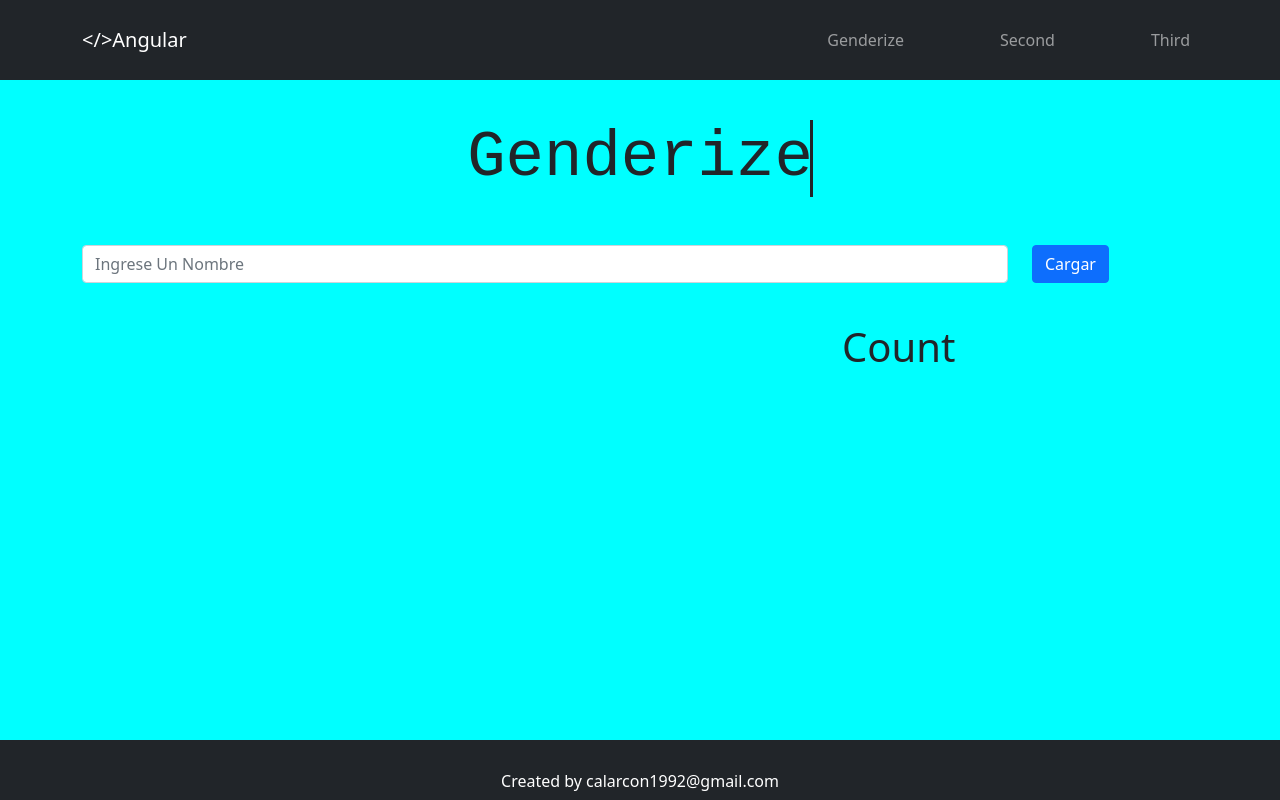
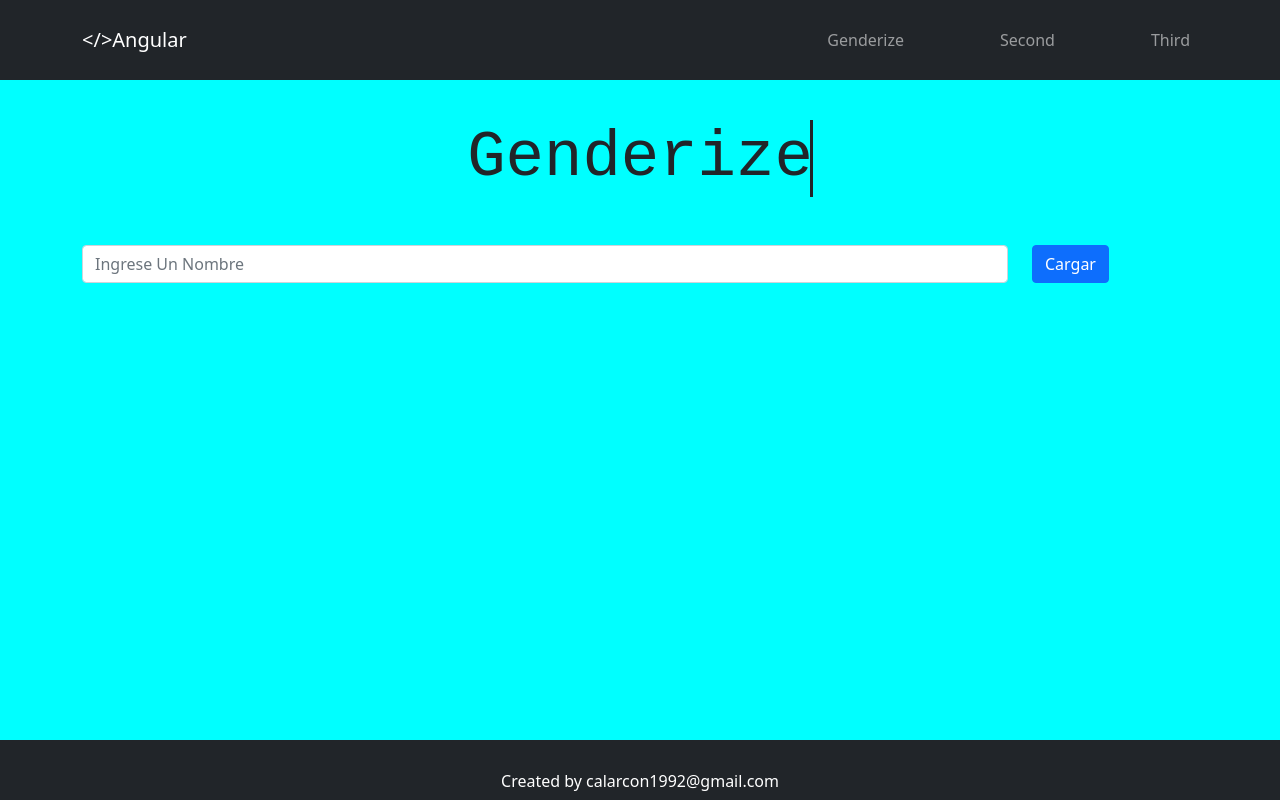
Before and after one commit to ClaudioAlarcon/angular, an Angular app: page /genderize in a window 1280 px wide. Built offline with nearby package versions, Linux system fonts and the light colour scheme.

Commit message:
Count Component added

```diff
--- a/src/app/components/exercises/genderize/genderize.component.html
+++ b/src/app/components/exercises/genderize/genderize.component.html
@@ -21,7 +21,9 @@
                 <app-donutchart [data]=data></app-donutchart>
             </div>
             <div class="col">
-                <app-count></app-count>
+                <div *ngIf="count">
+                    <app-count [count]=count></app-count>
+                </div>
             </div>
         </div>
     </div>
--- a/src/app/components/exercises/genderize/genderize.component.ts
+++ b/src/app/components/exercises/genderize/genderize.component.ts
@@ -18,6 +18,7 @@ export class GenderizeComponent implements OnInit {
   public gender: string;
   public url: string;
   public name: string;
+  public count!: number;
 
   constructor(public endpoint: EndpointService) {
     this.gender = '';
@@ -32,6 +33,7 @@ export class GenderizeComponent implements OnInit {
     this.name = (<HTMLInputElement>document.getElementById("name")).value;
     this.endpoint.getData('https://api.genderize.io/?name='+this.name).subscribe((res: Genderize) => {
     this.data = res;
+    this.count = res.count;
     console.log(this.data);
     this.gender = res.gender;
     this.url = 'assets/genderize/'+this.gender+'.jpg';
--- a/src/app/components/exercises/widgets/count/count.component.css
+++ b/src/app/components/exercises/widgets/count/count.component.css
@@ -1,7 +1,16 @@
+.countContainer{
+    justify-content: center;
+}
+
+.countTittle{
+    font-size: 5vh;
+    font-weight: bold;
+    padding-top: 8vh;
+}
+
 .count {
   cursor: pointer;
-  margin: auto;
-  font-size: 5vmin;
+  font-size: 4vh;
   font-weight: 300;
   transition: font-weight 250ms ease-in-out;
 }
--- a/src/app/components/exercises/widgets/count/count.component.html
+++ b/src/app/components/exercises/widgets/count/count.component.html
@@ -1 +1,4 @@
-<h3 class="count">Count</h3>
+<div class="countContainer">
+    <h1 class="countTittle">Count</h1>
+    <h3 class="count">{{count}}</h3>
+</div>
--- a/src/app/components/exercises/widgets/count/count.component.ts
+++ b/src/app/components/exercises/widgets/count/count.component.ts
@@ -1,15 +1,12 @@
-import { Component, OnInit } from '@angular/core';
+import { Component, Input, OnInit } from '@angular/core';
 
 @Component({
   selector: 'app-count',
   templateUrl: './count.component.html',
   styleUrls: ['./count.component.css']
 })
-export class CountComponent implements OnInit {
+export class CountComponent{
+  @Input() count!: number;
 
   constructor() { }
-
-  ngOnInit(): void {
-  }
-
 }
```
